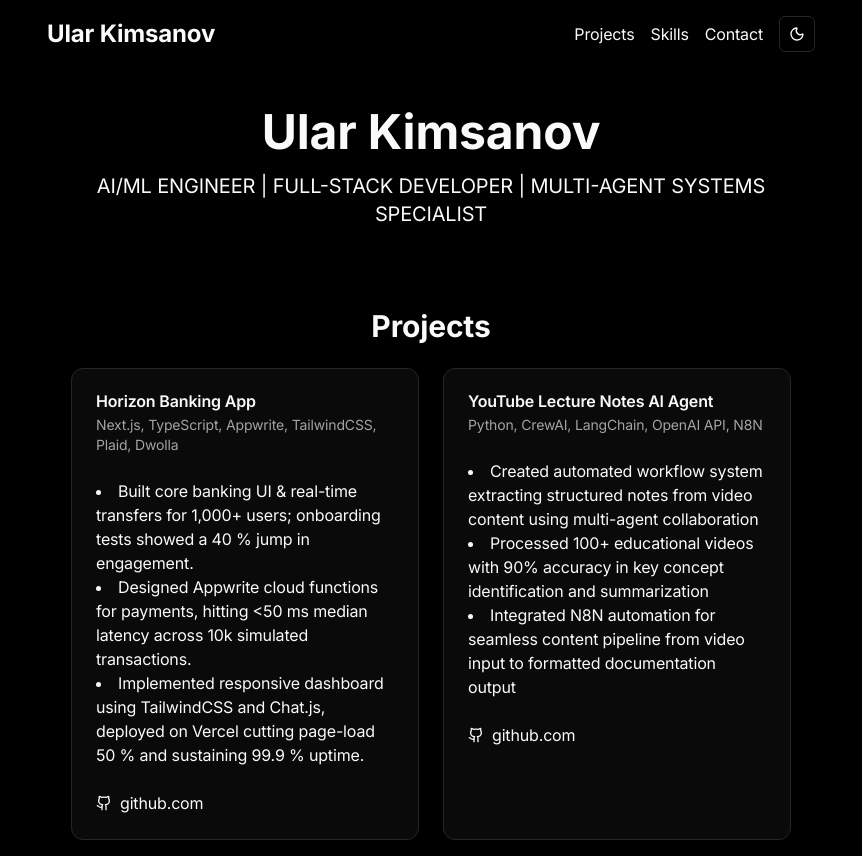
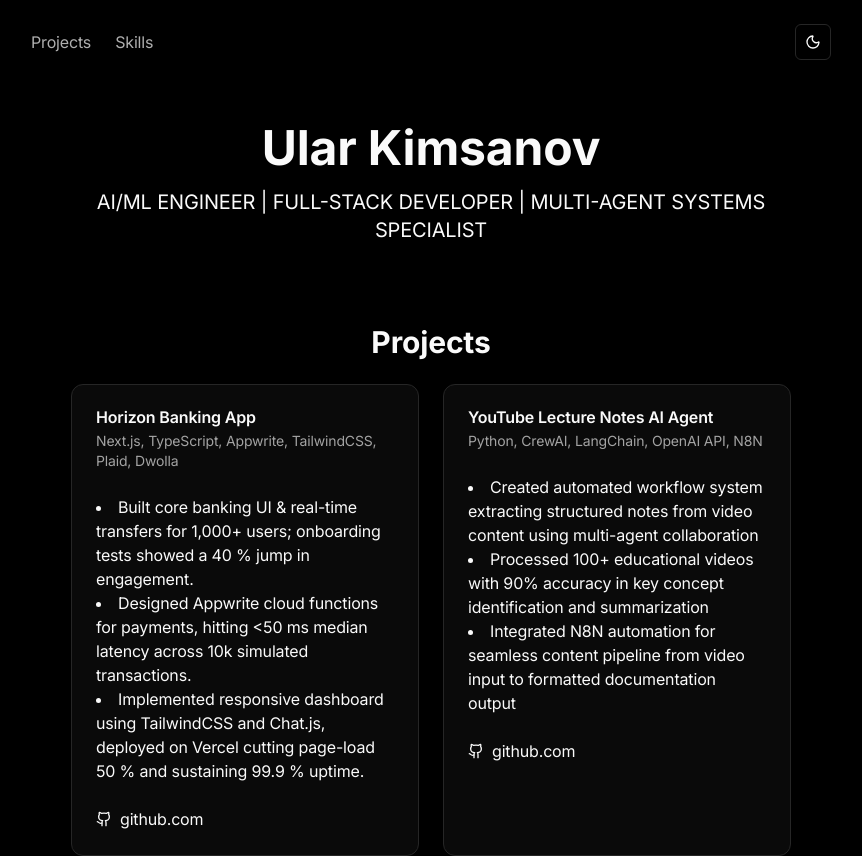
Before and after one commit to ukimsanov/personal-portfolio, a Next.js app: page / in a window 1280 px wide. Shown: the top 856 px of the page, without its empty margins (209-1071 px from the left). Built offline with nearby package versions, Linux system fonts and the light colour scheme.

Commit message:
feat: implement smooth scrolling for navigation links in Header component

```diff
--- a/src/components/Header.tsx
+++ b/src/components/Header.tsx
@@ -1,18 +1,62 @@
+
+"use client";
 
 import { ThemeToggler } from "./ThemeToggler";
 
 const Header = () => {
+  const smoothScrollTo = (elementId: string) => {
+    const element = document.getElementById(elementId);
+    if (element) {
+      const startPosition = window.pageYOffset;
+      const targetPosition = element.offsetTop - 80; // Add some offset for header
+      const distance = targetPosition - startPosition;
+      const duration = 1200; // Slower duration (1.2 seconds)
+      let start: number | null = null;
+
+      function animation(currentTime: number) {
+        if (start === null) start = currentTime;
+        const timeElapsed = currentTime - start;
+        const run = ease(timeElapsed, startPosition, distance, duration);
+        window.scrollTo(0, run);
+        if (timeElapsed < duration) requestAnimationFrame(animation);
+      }
+
+      // Easing function for smooth animation
+      function ease(t: number, b: number, c: number, d: number) {
+        t /= d / 2;
+        if (t < 1) return c / 2 * t * t + b;
+        t--;
+        return -c / 2 * (t * (t - 2) - 1) + b;
+      }
+
+      requestAnimationFrame(animation);
+    }
+  };
+
+  const handleNavClick = (e: React.MouseEvent<HTMLAnchorElement>, targetId: string) => {
+    e.preventDefault();
+    smoothScrollTo(targetId);
+  };
+
   return (
-    <header className="flex items-center justify-between w-full p-4">
-      <div>
-        <h1 className="text-2xl font-bold">Ular Kimsanov</h1>
-      </div>
-      <nav className="flex items-center gap-4">
-        <a href="#projects">Projects</a>
-        <a href="#skills">Skills</a>
-        <a href="#contact">Contact</a>
-        <ThemeToggler />
+    <header className="flex items-center justify-between w-full py-6">
+      <nav className="flex items-center gap-6">
+        <a
+          href="#projects"
+          onClick={(e) => handleNavClick(e, 'projects')}
+          className="text-foreground/70 hover:text-foreground transition-colors cursor-pointer"
+        >
+          Projects
+        </a>
+        <a
+          href="#skills"
+          onClick={(e) => handleNavClick(e, 'skills')}
+          className="text-foreground/70 hover:text-foreground transition-colors cursor-pointer"
+        >
+          Skills
+        </a>
       </nav>
+      <ThemeToggler />
     </header>
   );
 };
```
